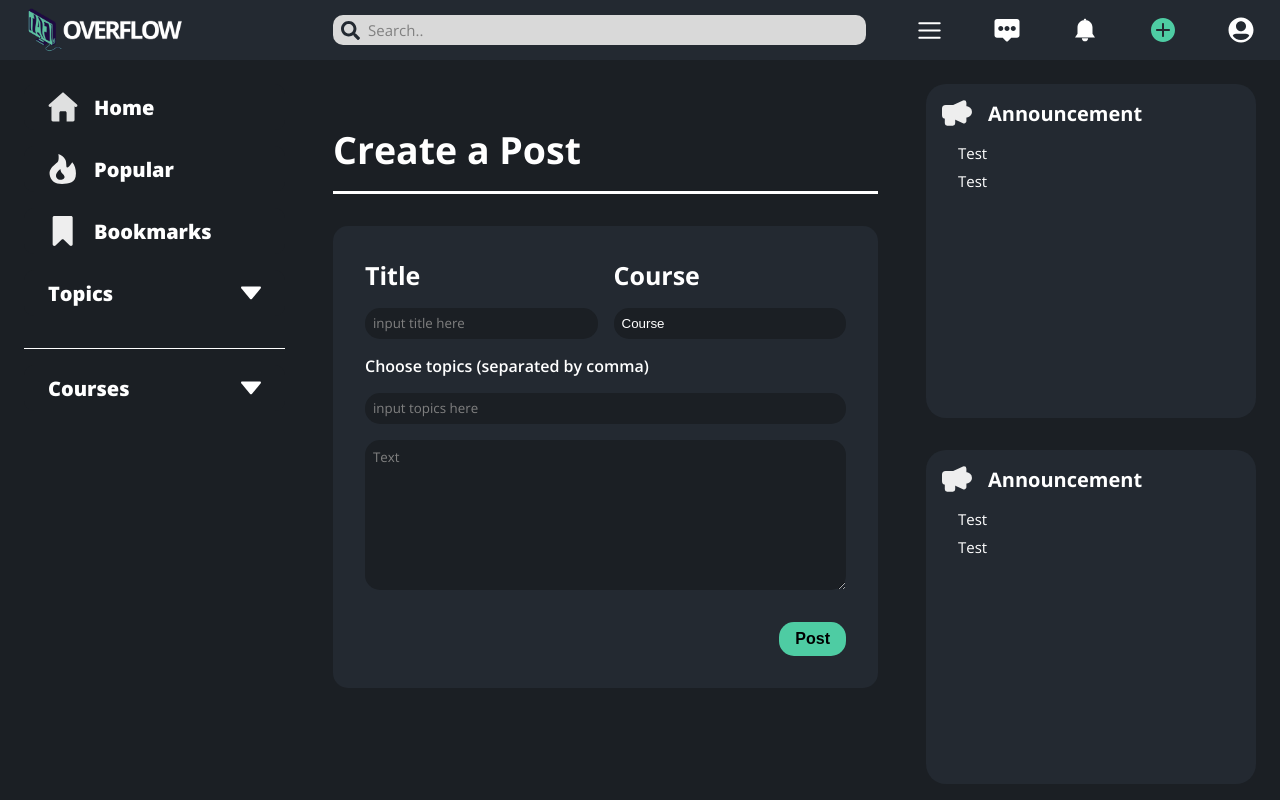
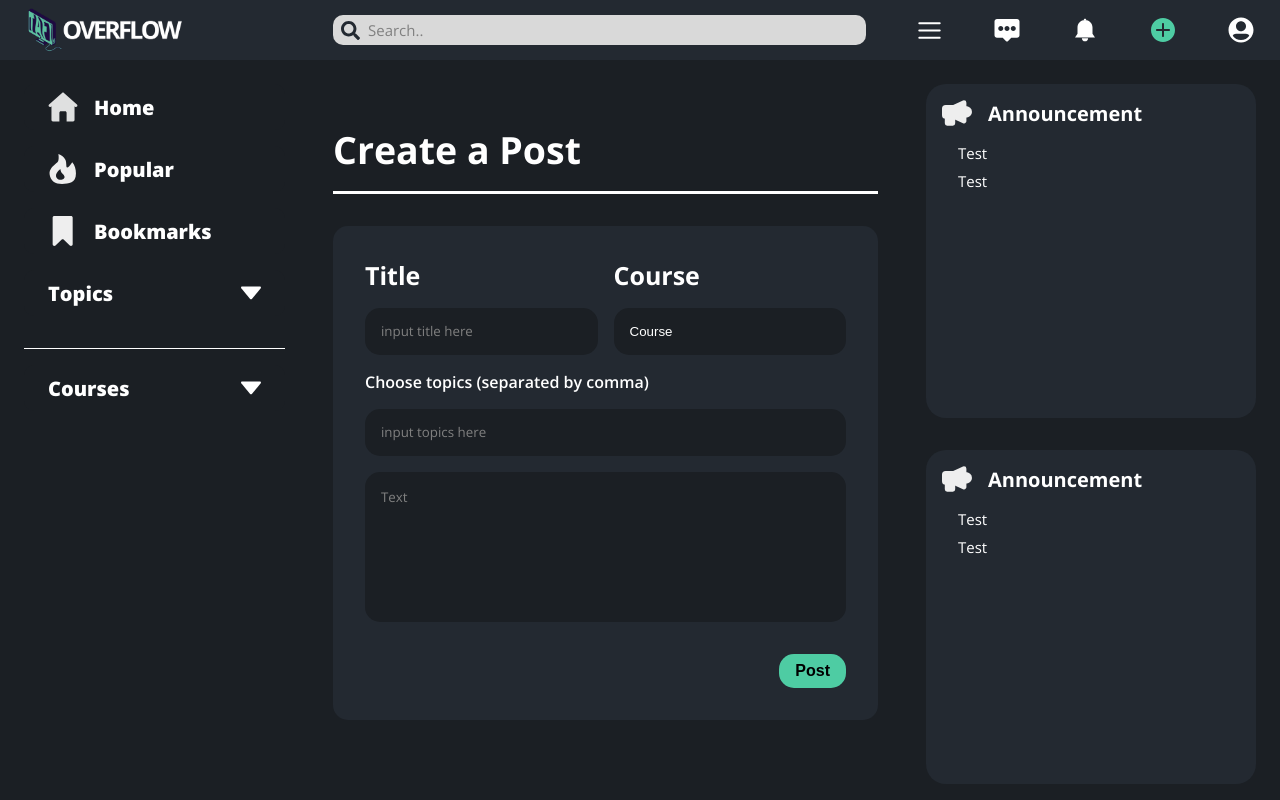
Before and after one commit to PolySpade/Taft-Overflow, a React (Create React App) app in the folder client/: page / in a window 1280 px wide. Shown: the top 800 px of the page. Built offline with nearby package versions, Linux system fonts and the light colour scheme.

Commit message:
create_post semi-final

```diff
--- a/client/src/components/create_post/create_post.css
+++ b/client/src/components/create_post/create_post.css
@@ -58,6 +58,8 @@
     color: white;
     border: none;
     border-radius: 15px;
+    resize: none;
+    padding: 1rem;
 }
 
 .course-select {
--- a/client/src/containers/body/Body.jsx
+++ b/client/src/containers/body/Body.jsx
@@ -16,7 +16,7 @@ const Body = () => {
   )
 }
 */
-//* CREATE POST PAGE
+// CREATE POST PAGE
 const Body = () => {
   return (
     <div className='body__container section__padding'>
@@ -28,4 +28,5 @@ const Body = () => {
   )
 }
 
+
 export default Body
```
